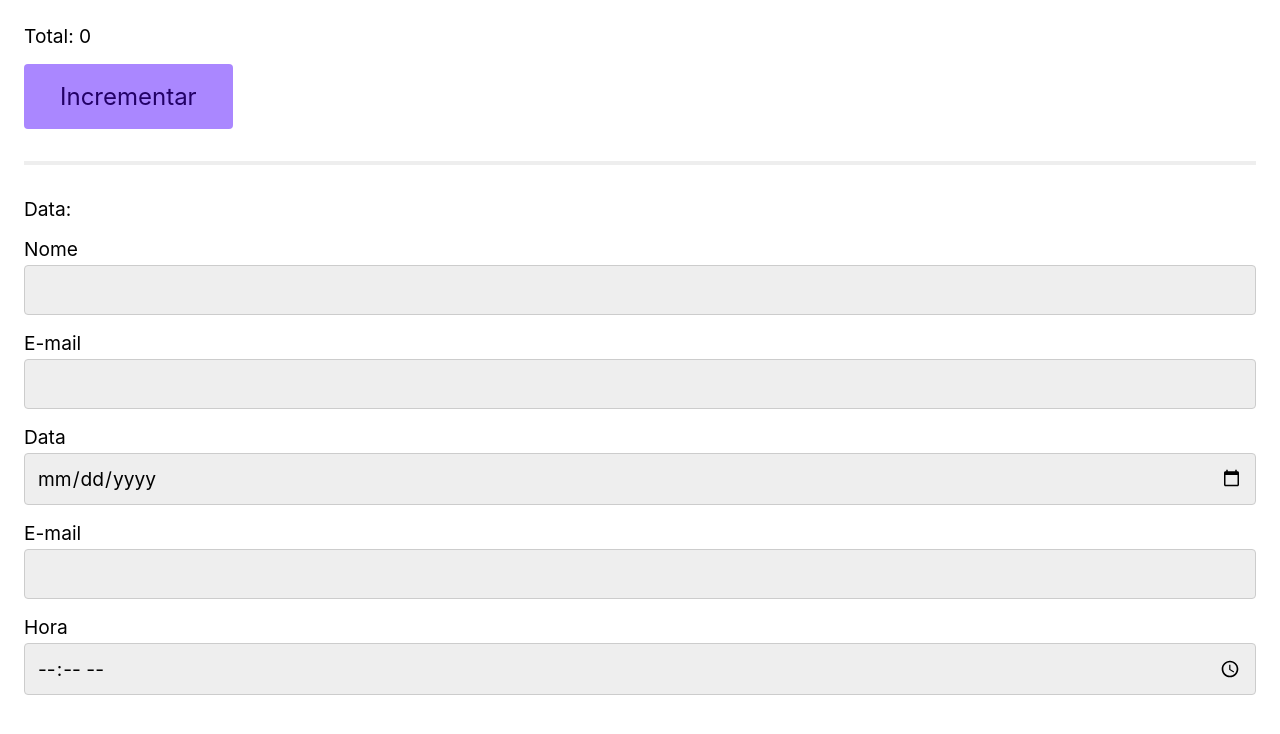
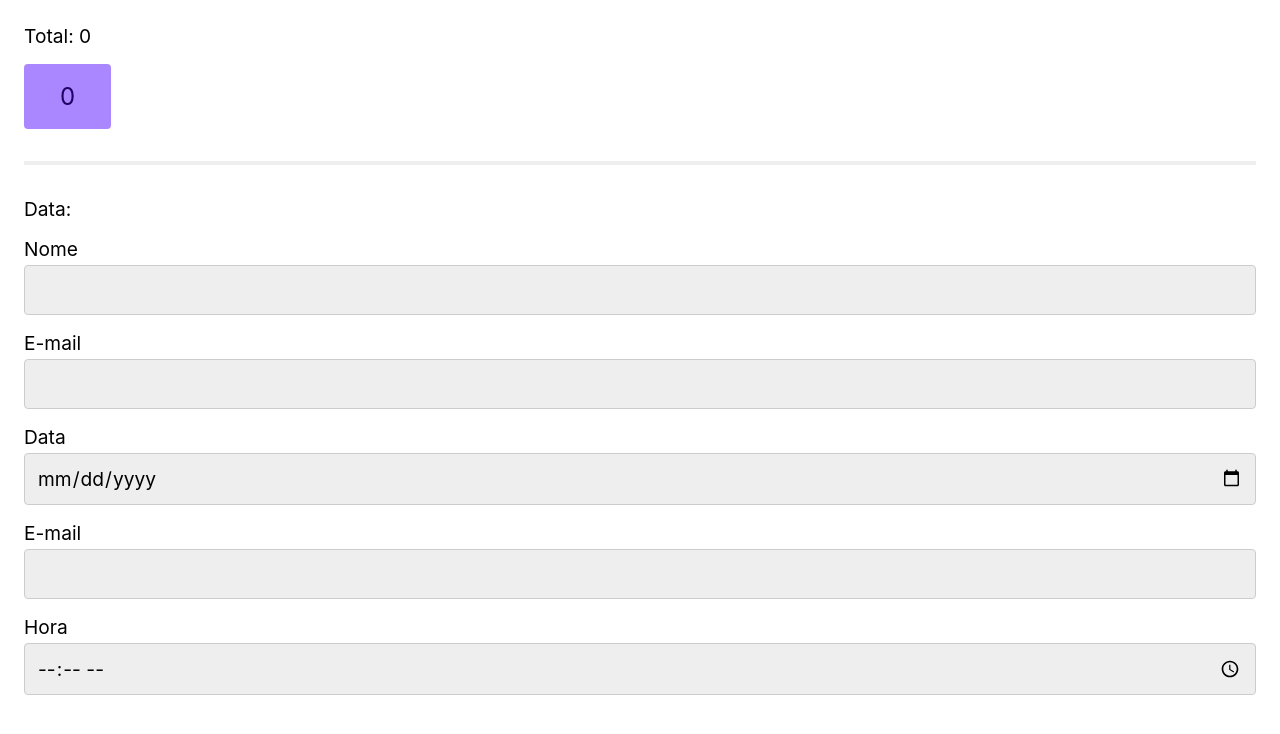
Before and after one commit to danielafarias/react-ts, a React (Vite) app: page / in a window 1280 px wide. Shown: the top 734 px of the page. Built offline with nearby package versions, Linux system fonts and the light colour scheme.

Commit message:
Exercício 2

```diff
--- a/src/App.tsx
+++ b/src/App.tsx
@@ -14,7 +14,7 @@ function App() {
   return (
     <div>
       <p>Total: {total}</p>
-      <Button className="btn" id="main-btn" size="1.5rem" onClick={(event) => increment(event)}>Incrementar</Button>
+      <Button className="btn" id="main-btn" size="1.5rem" total={total} setTotal={setTotal}>Incrementar</Button>
       <hr />
       <p>Data: {date}</p>
       <Input id="name" label="Nome" />
--- a/src/Button.tsx
+++ b/src/Button.tsx
@@ -7,12 +7,14 @@ import React from 'react'
 
 type ButtonProps = React.ComponentProps<"button"> & {
   size?: string;
+  total: number;
+  setTotal: React.Dispatch<React.SetStateAction<number>>;
 };
 
-const Button = ({ size, children, ...rest }: ButtonProps) => {
+const Button = ({ size, children, total, setTotal, ...rest }: ButtonProps) => {
   return (
-    <button style={{ fontSize: size }} {...rest}>{children}</button>
+    <button style={{ fontSize: size }} onClick={() => setTotal((t: number) => t + 1)} {...rest}>{total}</button>
   )
 }
 
-export default Button
+export default Button;
```
